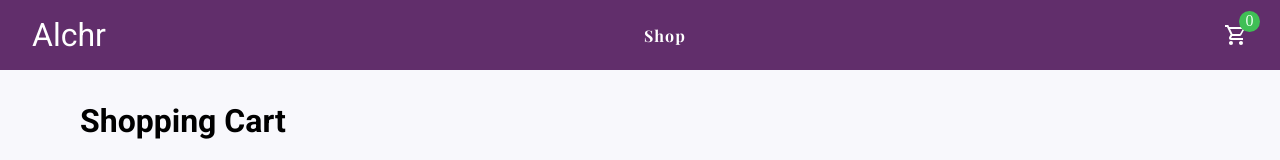
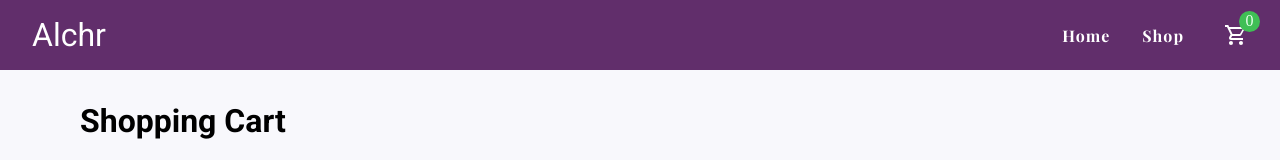
Before and after one commit to JosephDuvvani/shopping-cart, a React (Vite) app: page /cart in a window 1280 px wide. Shown: the top 160 px of the page. Built offline with nearby package versions, Linux system fonts and the light colour scheme; no server answers; a web font is replaced by a local one.

Commit message:
Add a 'Home' link to the header

```diff
--- a/src/App.jsx
+++ b/src/App.jsx
@@ -25,6 +25,7 @@ const StyledNav = styled.nav`
     display: grid;
     grid-template-columns: min-content 1fr min-content;
     align-items: center;
+    gap: 2rem;
 `;
 
 const NavList = styled.ul`
@@ -34,7 +35,7 @@ const NavList = styled.ul`
     font-weight: 700;
     font-family: "Playfair Display", Arial, Helvetica, sans-serif;
     letter-spacing: 1px;
-    justify-self: center;
+    justify-self: end;
     display: grid;
     grid-auto-columns: max-content;
     grid-auto-flow: column;
@@ -48,11 +49,19 @@ const StyledLink = styled(Link)`
     color: inherit;
     padding: .5em;
     display: block;
+    position: relative;
     transition: all 150ms ease-in-out;
 
-    &:hover {
-        transform: scale(1.3);
-        letter-spacing: 0;
+    &:hover::after {
+        content: "^";
+        font-size: 1.2rem;
+        position: absolute;
+        left: 0;
+        right: 0;
+        top: -.5rem;
+        height: 0;
+        text-align: center;
+        background-color: red;
     }
 `;
 
@@ -116,6 +125,9 @@ const App = () => {
                         </div>
                         <NavList>
                             <li>
+                                <StyledLink to="/">Home</StyledLink>
+                            </li>
+                            <li>
                                 <StyledLink to="/products">Shop</StyledLink>
                             </li>
                         </NavList>
```
